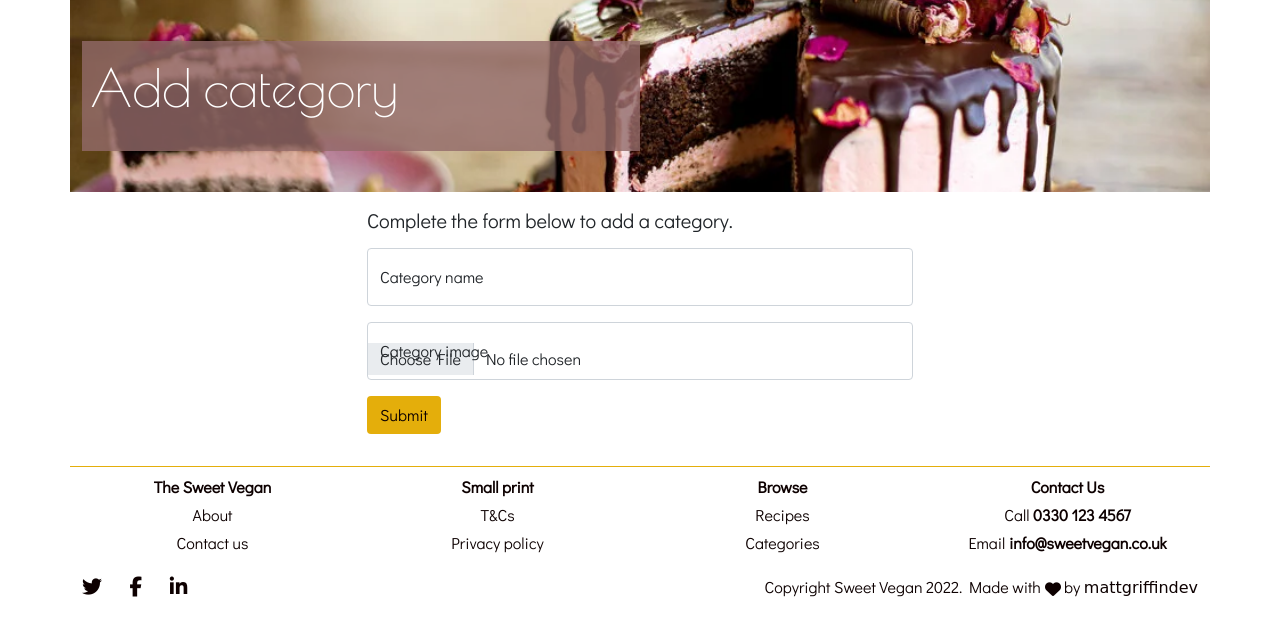
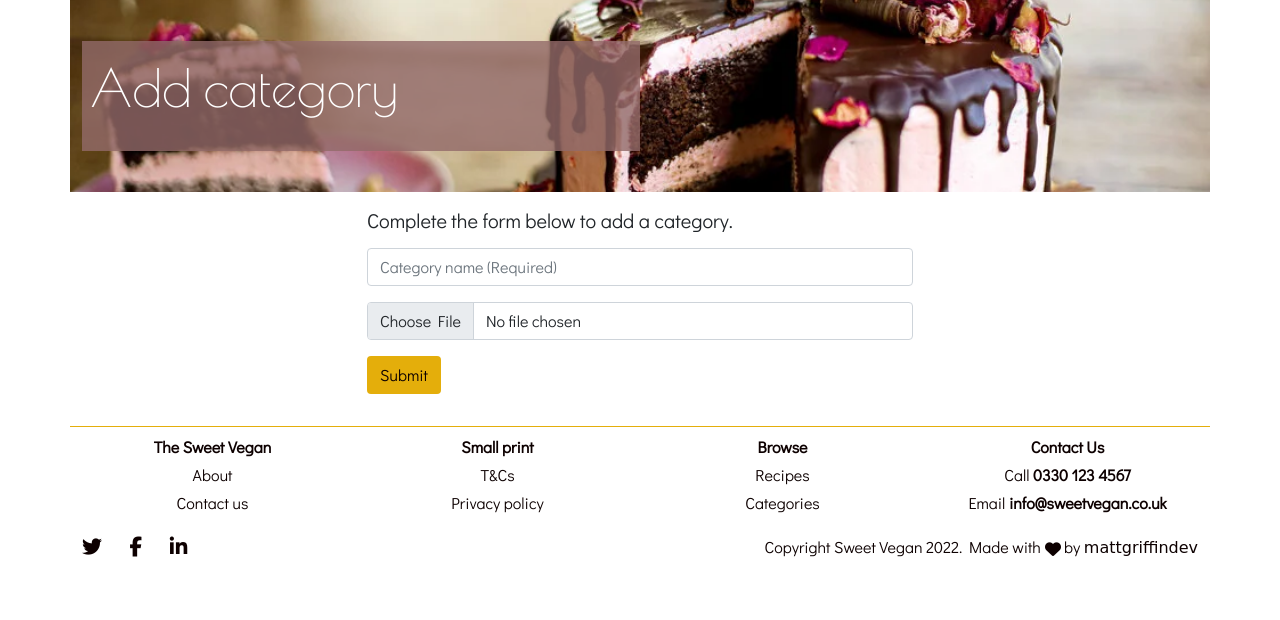
Before and after one commit to mattgriffindev/filfthy-gorgeous-vegan, a Flask app: page /add_category in a window 1280 px wide. Shown: the part 80-700 px from the top of the page. Run offline with Flask 2, Linux system fonts and the light colour scheme; the visitor is signed in with stand-in values (Sample User, id 1); some libraries are stand-ins or nearby versions; some web fonts are replaced.

Commit message:
Edit add_category.html, add_recipe.html & edit_recipe.html: remove floating labels

```diff
--- a/cakebox/templates/add_category.html
+++ b/cakebox/templates/add_category.html
@@ -29,14 +29,12 @@
             <div class="col-12 col-md-6">
                 <h5 class="mb-3">Complete the form below to add a category.</h5>
                 <form method="POST" class="contact-form" action="{{ url_for('add_category') }}" novalidate>
-                    <div class="form-floating mb-3">
-                        <label for="category_name">Category name</label>
+                    <div class="mb-3">
                         <input type="text" class="form-control validate" name="category_name" id="category_name"
                             placeholder="Category name (Required)" maxlength="50" required>
                     </div>
-                    <div class="form-floating mb-3">
-                        <label for="category_image_file">Category image</label>
-                        <input class="form-control" type="file" name="category_image_file" id="category_image_file" >
+                    <div class="mb-3">
+                        <input class="form-control" type="file" name="category_image_file" id="category_image_file">
                     </div>
                     <button type="submit" class="btn btn-md btn-main submit-btn">Submit</button>
                 </form>
--- a/cakebox/templates/add_recipe.html
+++ b/cakebox/templates/add_recipe.html
@@ -6,8 +6,8 @@
         <div class="row">
             <div class="col-12 p-0">
                 <div class="page-image-container">
-                    <div class="add-recipe-image">
-                        <div class="heading-fluid">
+                    <div class="heading-image ">
+                        <div class="container-fluid">
                             <div class="row">
                                 <div class="col-6 hero-text">
                                     <p class="mgd-display-1">Add recipe</p>
@@ -27,6 +27,7 @@
     <div class="container">
         <div class="row justify-content-center py-3">
             <div class="col-12 col-md-6">
+                <h5 class="mb-3">Complete the form below to add a recipe.</h5>
                 <form method="POST" class="contact-form" action="{{ url_for('add_recipe') }}" novalidate>
                     <div class="mb-3">
                         <input type="text" class="form-control validate" name="recipe_name" id="recipe_name"
```
Also changed, not shown: cakebox/templates/edit_recipe.html (+2 -8 lines).
